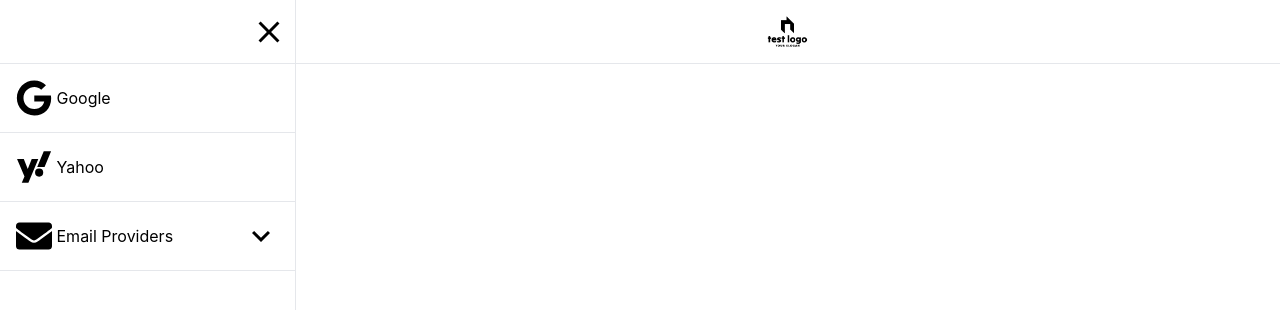
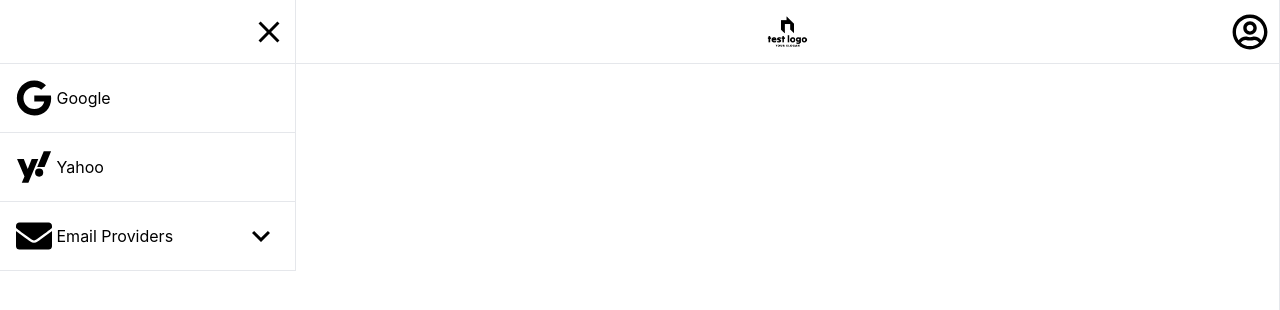
Before and after one commit to travispessetto/MyReactTailwindComponents, a React (Create React App) app in the folder tailwind-sidebar/: page / in a window 1280 px wide. Shown: the top 310 px of the page. Built offline with nearby package versions, Linux system fonts and the light colour scheme.

Commit message:
Added right menu capabilities
Modified sidebar code to allow us to have a right menu too.

```diff
--- a/tailwind-sidebar/src/App.js
+++ b/tailwind-sidebar/src/App.js
@@ -4,11 +4,14 @@ import TailwindSidebar from './navigation/tailwindSidebar';
 import TailwindSidebarLink from './navigation/tailwindSidebarLink';
 import TailwindSidebarToggleButton from './navigation/tailwindSidebarToggleButton';
 import TailwindSidebarSubMenu from './navigation/tailwindSidebarSubMenu';
-import { FaGoogle, FaYahoo, FaEnvelope } from "react-icons/fa";
+import { FaGoogle, FaYahoo, FaEnvelope, FaRegUserCircle, FaCog } from "react-icons/fa";
 import { BiLogoGmail } from "react-icons/bi";
 import { PiMicrosoftOutlookLogo } from "react-icons/pi";
 import TailwindLogoHeaderBar from './layout/tailwindLogoHeaderBar';
 import TailwindMainArea from './layout/tailwindMainArea';
+import { TailwindRightSidebarProvider } from './navigation/tailwindRightSidebarContext';
+import TailwindRightSidebarToggleButton from './navigation/tailwindRightSidebarToggleButton';
+import TailwindRightSidebar from './navigation/tailwindRightSidebar';
 
 
 
@@ -16,6 +19,7 @@ function App() {
   return (
     <div className='min-h-screen flex'>
       <TailwindSidebarProvider>
+        <TailwindRightSidebarProvider>
         <TailwindSidebar>
           <TailwindSidebarLink href='https://google.com' target="_blank"><FaGoogle className='text-4xl'/>&nbsp;Google</TailwindSidebarLink>
           <TailwindSidebarLink href='https://yahoo.com'><FaYahoo className='text-4xl' />&nbsp;Yahoo</TailwindSidebarLink>
@@ -25,8 +29,14 @@ function App() {
           </TailwindSidebarSubMenu>
         </TailwindSidebar>
         <TailwindMainArea>
-          <TailwindLogoHeaderBar left={<TailwindSidebarToggleButton />} logoUrl={'/images/logo.png'} />
+          <TailwindLogoHeaderBar left={<TailwindSidebarToggleButton />} right={<TailwindRightSidebarToggleButton icon={<FaRegUserCircle />} />} logoUrl={'/images/logo.png'} />
         </TailwindMainArea>
+        <TailwindRightSidebar>
+          <TailwindSidebarSubMenu display={<><FaCog />&nbsp;Settings</>}>
+
+          </TailwindSidebarSubMenu>
+        </TailwindRightSidebar>
+        </TailwindRightSidebarProvider>
       </TailwindSidebarProvider>
     </div>
   );
--- a/tailwind-sidebar/src/layout/tailwindLogoHeaderBar.jsx
+++ b/tailwind-sidebar/src/layout/tailwindLogoHeaderBar.jsx
@@ -3,12 +3,12 @@ import React from 'react';
 function TailwindLogoHeaderBar({ left, right, logoUrl, children }) {
     return (
         <div className="border-b text-3xl p-1 flex flex-row justify-between h-16 items-center">
-            <div>{left}</div>
-            <div className="h-full max-h-full flex items-center"> {/* Ensure div constrains height */}
+            <div className="w-1/3">{left}</div>
+            <div className="h-full max-h-full flex items-center w-1/3 justify-center"> {/* Ensure div constrains height */}
                 {children}
                 {logoUrl && <img src={logoUrl} className="max-h-full max-w-full" alt="Logo"></img>}
             </div>
-            <div>{right}</div>
+            <div className="flex w-1/3 justify-end">{right}</div>
         </div>
     );
 }
--- a/tailwind-sidebar/src/layout/tailwindMainArea.jsx
+++ b/tailwind-sidebar/src/layout/tailwindMainArea.jsx
@@ -2,7 +2,7 @@ import React from 'react';
 
 function TailwindMainArea({children})
 {
-    return (<div className="flex flex-col min-h-screen w-full">
+    return (<div className="flex flex-col min-h-full w-full">
         {children}
     </div>);
 };
--- /dev/null
+++ b/tailwind-sidebar/src/navigation/tailwindRightSidebar.jsx
@@ -0,0 +1,44 @@
+import React, {useEffect, useRef} from 'react';
+import { useTailwindRightSidebar } from './tailwindRightSidebarContext';
+import { IoMdClose } from "react-icons/io";
+
+
+function TailwindRightSidebar({ children }) {
+  const {isToggleButtonVisible, isSidebarVisible,toggleVisibility,isTransitioning, setIsSidebarVisible, setIsToggleButtonVisible, setIsTransitioning} = useTailwindRightSidebar();
+
+  const sidebarRef = useRef(null);
+
+    useEffect(() => {
+      if (sidebarRef.current) {
+        const handleTransitionEnd = () => {
+          setIsTransitioning(false);
+          setIsToggleButtonVisible(!isToggleButtonVisible);
+        };
+
+        const currentSidebar = sidebarRef.current;
+        currentSidebar.addEventListener('transitionend', handleTransitionEnd);
+
+        // Cleanup event listener
+        return () => {
+          currentSidebar.removeEventListener('transitionend', handleTransitionEnd);
+        };
+      }
+    }, [isSidebarVisible]);
+
+  return (
+    <div className={`flex flex-col bg-white border-l min-h-screen max-h-screen transition-width duration-500 ease-in-out ${isSidebarVisible ? 'w-96' : 'w-0'} max-w-full fixed top-0 right-0 h-full z-index-50`} ref={sidebarRef}>
+      <div className={`flex justify-end border-b h-16`}>
+        <button className={`mr-2 overflow-x-hidden w-96 max-w-screen`} onClick={toggleVisibility}><IoMdClose className='text-4xl'/></button>
+      </div>
+      <div className='flex flex-col flex-grow overflow-y-auto'>
+        <div className={`${isTransitioning ? 'overflow-x-hidden' : ''} ${isSidebarVisible || isTransitioning ? '' : 'hidden'}`}>
+          <div className={`${isTransitioning ? 'w-96 w-max-screen' : ''}`}>
+            {children}
+          </div>
+        </div>
+      </div>
+    </div>
+  );
+}
+
+export default TailwindRightSidebar;
--- /dev/null
+++ b/tailwind-sidebar/src/navigation/tailwindRightSidebarContext.jsx
@@ -0,0 +1,22 @@
+import React, {useState, createContext, useContext,useEffect, useRef } from 'react';
+
+const TailwindRightSidebarContext = createContext();
+
+export const TailwindRightSidebarProvider = ({ children }) => {
+    const [isSidebarVisible, setIsSidebarVisible] = useState(false);
+    const [isTransitioning, setIsTransitioning] = useState(false);
+    const toggleVisibility = () => {
+        setIsTransitioning(true);
+        setIsSidebarVisible(!isSidebarVisible)
+    };
+    const [isToggleButtonVisible, setIsToggleButtonVisible] = useState(false);
+
+
+    return(
+        <TailwindRightSidebarContext.Provider value={{ isSidebarVisible, toggleVisibility, isTransitioning, setIsTransitioning, isToggleButtonVisible, setIsToggleButtonVisible, setIsSidebarVisible }}>
+            {children}
+        </TailwindRightSidebarContext.Provider>
+    );
+};
+
+export const useTailwindRightSidebar = () => useContext(TailwindRightSidebarContext);
--- /dev/null
+++ b/tailwind-sidebar/src/navigation/tailwindRightSidebarToggleButton.jsx
@@ -0,0 +1,24 @@
+import React from "react";
+import { HiMenuAlt1 } from "react-icons/hi";
+
+
+import { useTailwindRightSidebar } from "./tailwindRightSidebarContext";
+
+const TailwindRightSidebarToggleButton = ({icon}) => {
+    const {toggleVisibility, isSidebarVisible} = useTailwindRightSidebar();
+
+    const  setTextSize = (icon) => {
+          return React.cloneElement(icon, {
+            className: 'text-4xl'
+          });
+    };
+
+    return(
+        <button onClick={toggleVisibility} className={`${isSidebarVisible ? 'hidden' : ''} pr-2`}>
+            {!icon && <HiMenuAlt1 className="text-4xl" />}
+            {icon && setTextSize(icon) }
+        </button>
+    );
+};
+
+export default TailwindRightSidebarToggleButton;
--- a/tailwind-sidebar/src/navigation/tailwindSidebar.jsx
+++ b/tailwind-sidebar/src/navigation/tailwindSidebar.jsx
@@ -48,7 +48,7 @@ function TailwindSidebar({ children }) {
     }, [isSidebarVisible]);
 
   return (
-    <div className={`flex flex-col bg-white border-r min-h-screen max-h-screen transition-width duration-500 ease-in-out ${isSidebarVisible ? 'w-96' : 'w-0'} max-w-full fixed lg:relative top-0 left-0 h-full z-index-50`} ref={sidebarRef}>
+    <div className={`flex flex-col bg-white border-r min-h-full max-h-full transition-width duration-500 ease-in-out ${isSidebarVisible ? 'w-96' : 'w-0'} max-w-full fixed lg:relative top-0 left-0 h-full z-index-50`} ref={sidebarRef}>
       <div className={`flex justify-end border-b h-16`}>
         <button className={`mr-2`} onClick={toggleVisibility}><IoMdClose className='text-4xl'/></button>
       </div>
```
